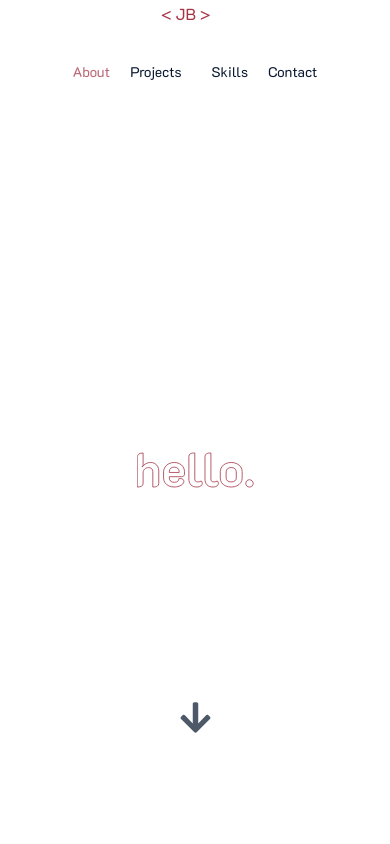
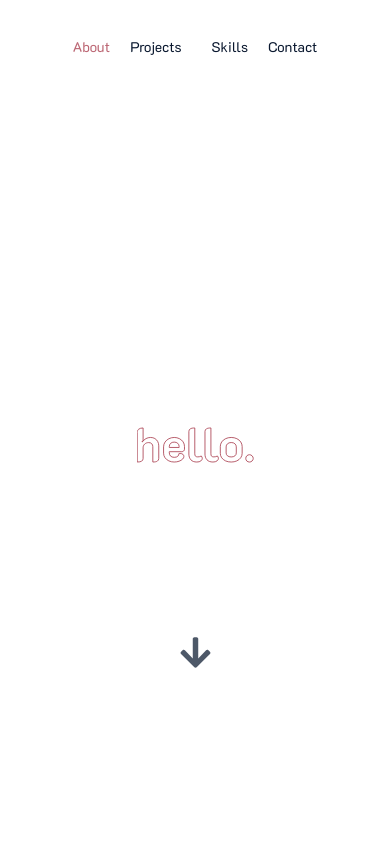
Before and after one commit to johnathanbryce/johnbryce-portfolio, a React (Create React App) app: page /about in a window 390 px wide. Shown: the top 844 px of the page. Built offline with nearby package versions, Linux system fonts and the light colour scheme.

Commit message:
removed logo in header on mobile and adjusted down arrow position on mobile

```diff
--- a/src/components/DownArrow/DownArrow.module.css
+++ b/src/components/DownArrow/DownArrow.module.css
@@ -14,6 +14,6 @@
 
 @media only screen and (max-width: 600px){
     .down_arrow{
-        bottom: 16rem;
+        bottom: 20rem;
     }
 }
--- a/src/components/Header/Header.module.css
+++ b/src/components/Header/Header.module.css
@@ -39,14 +39,15 @@ nav{
 
 /* Phones & Small Screens */
 @media only screen and (max-width: 600px){
+    .header_container{
+        height: 7.5rem
+    }
     .nav_link{
         padding: 0.5rem;
     }
 
     .nav_link_main{
-        position: absolute;
-        left: 40%;
-        top: 0%;
+        display: none;
     }
 
     .nav_number{
@@ -67,9 +68,4 @@ nav{
     .nav_container{
         gap: 1rem;
     }
-
-    .nav_link_main{
-        font-size: clamp(1.6rem, 2vw, 3rem);
-
-    }
 }
```
